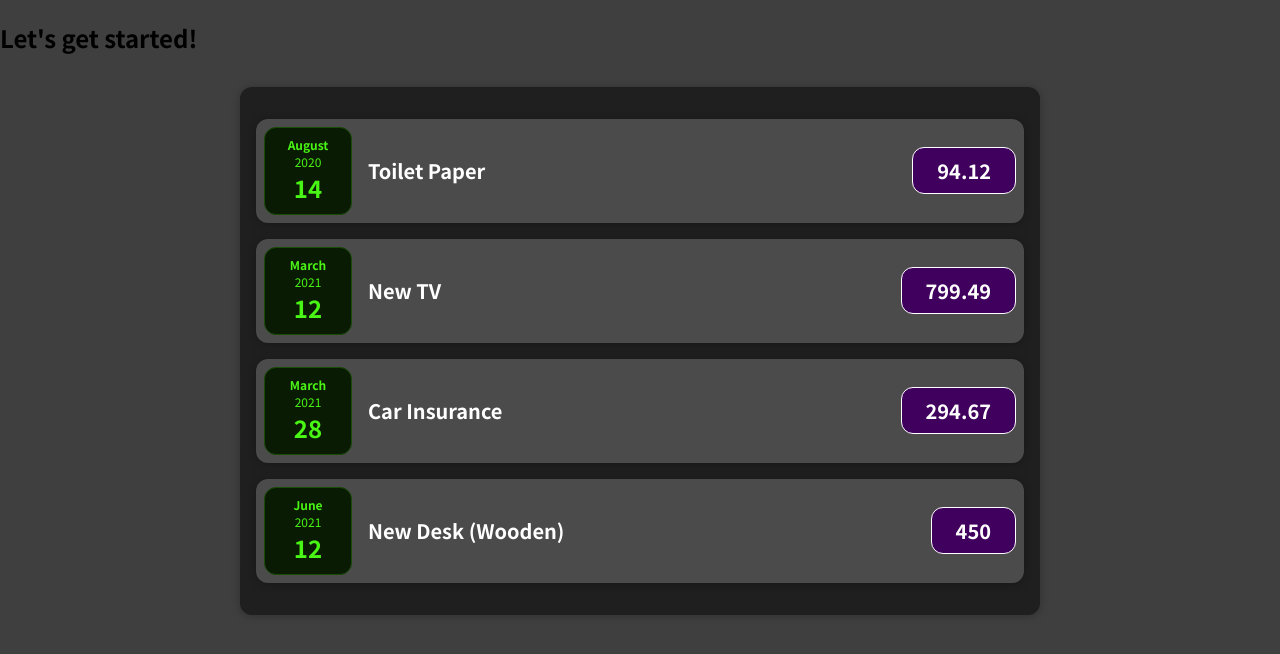
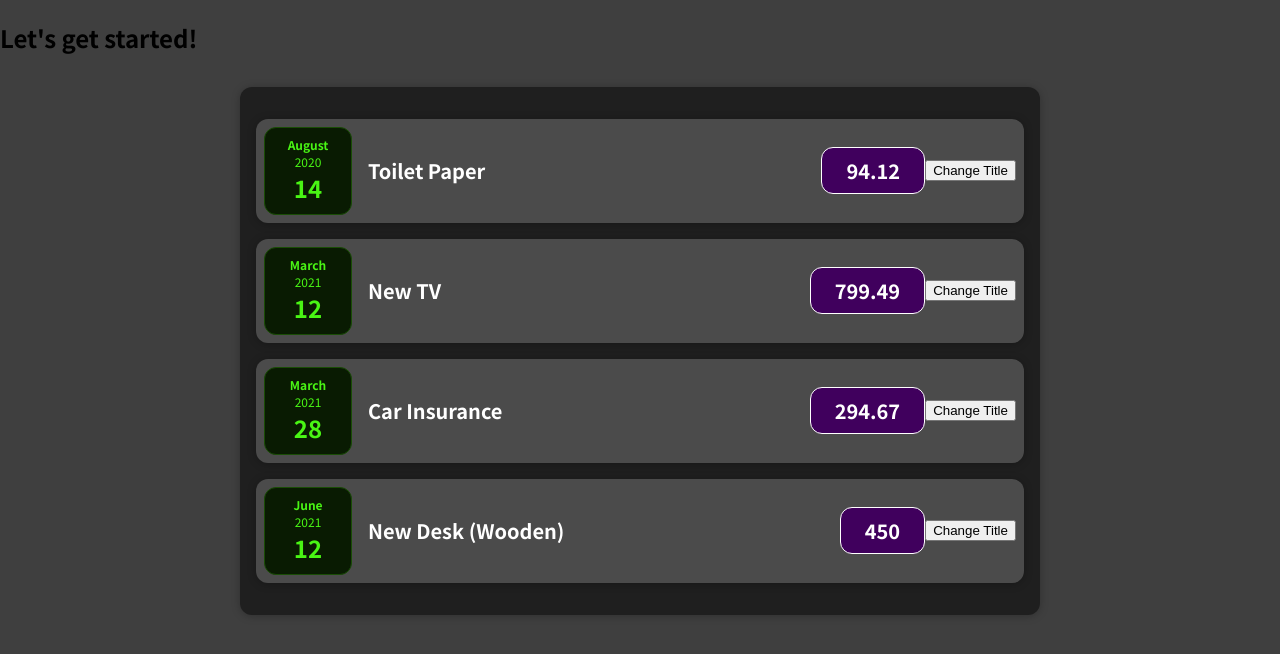
Before and after one commit to rbekeris/Udemy_React_Course, a React (Create React App) app in the folder react-complete-guide/: page / in a window 1280 px wide. Shown: the top 654 px of the page. Built offline with nearby package versions, Linux system fonts and the light colour scheme.

Commit message:
First State example with useState hook

```diff
--- a/react-complete-guide/src/components/Expenses/ExpenseItem.js
+++ b/react-complete-guide/src/components/Expenses/ExpenseItem.js
@@ -3,19 +3,28 @@ import './ExpenseItem.css';
 //We can import other components into components...
 import ExpenseDate from './ExpenseDate';
 import Card from '../UI/Card';
+import React, { useState } from 'react';
 
 //First react componenet
 //A React component is just a JS function
 
 function ExpenseItem(props) {
+    const [title, setTitle] = useState(props.title);
+
+    const clickHandler = () => {
+        setTitle('Updated!');
+        console.log(title);
+    };
     return (
         //Custom components must be configured to support "extra css" -while in-built components support them out of the box
         <Card className="expense-item">
             <ExpenseDate date={props.date}></ExpenseDate>
             <div className="expense-item__description">
-                <h2>{props.title}</h2>
+                {/* This div no longer takes 'props.title' because it is handled by the useState React HOOK*/}
+                <h2>{title}</h2>
                 <div className="expense-item__price">{props.amount}</div>
             </div>
+            <button onClick={clickHandler}>Change Title</button>
         </Card>
     )
 }
```
Also changed, not shown: 1 other file (tests, documents, lock files or other folders).
